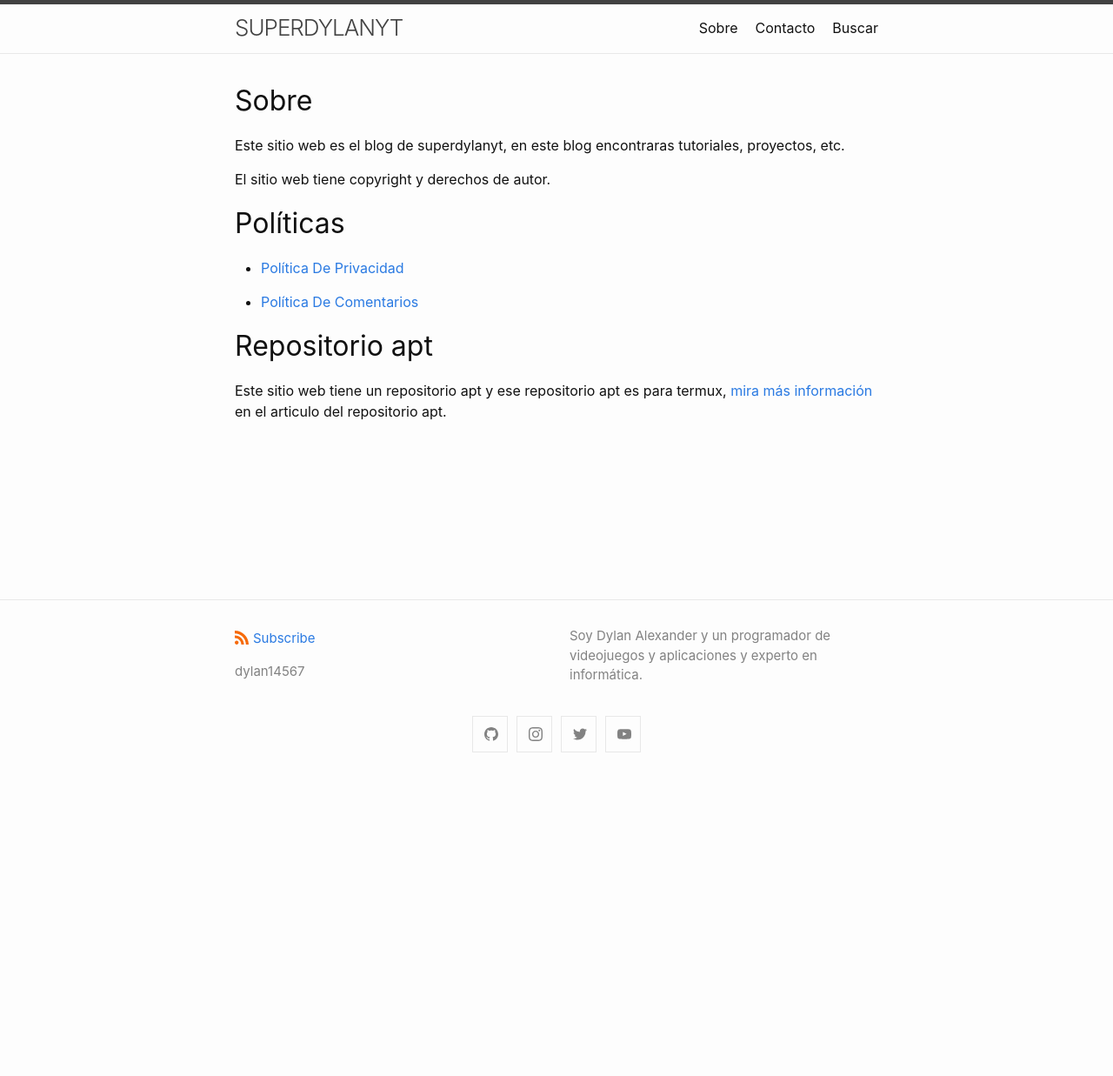
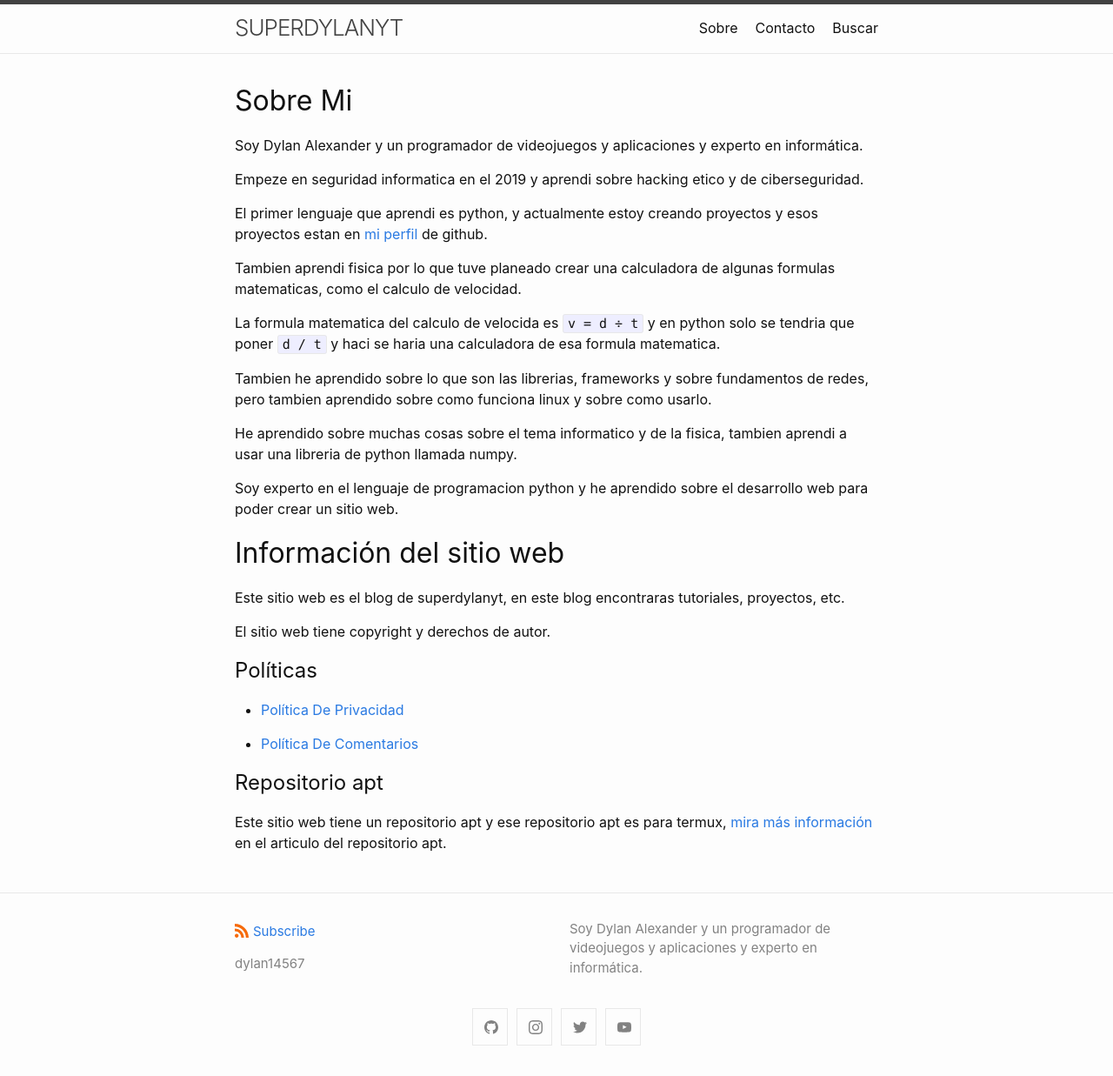
Before and after one commit to dylanmeca/dylanmeca.github.io, a Jekyll site: the page built from about.md, in a window 1280 px wide. Shown: the whole page at 87% size. Built offline with Jekyll 4.4.1, drawn with Linux system fonts in a browser that asks for light colours; before the commit the page ends 900 px from its top, so only the background shows below that.

Commit message:
Update about.md

````diff
--- a/about.md
+++ b/about.md
@@ -3,18 +3,36 @@ layout: default
 title: Sobre
 ---
 
-# Sobre
+# Sobre Mi
+
+Soy Dylan Alexander y un programador de videojuegos y aplicaciones y experto en informática.
+
+Empeze en seguridad informatica en  el 2019 y aprendi sobre hacking etico y de ciberseguridad.
+
+El primer lenguaje que aprendi es python, y actualmente estoy creando proyectos y esos proyectos estan en [mi perfil](https://github.com/dylan14567) de github.
+
+Tambien aprendi fisica por lo que tuve planeado crear una calculadora de algunas formulas matematicas, como el calculo de velocidad.
+
+La formula matematica del calculo de velocida es ``` v = d ÷ t ``` y en python solo se tendria que poner ``` d / t ``` y haci se haria una calculadora de esa formula matematica.
+
+Tambien he aprendido sobre lo que son las librerias, frameworks y sobre fundamentos de redes, pero tambien aprendido sobre como funciona linux y sobre como usarlo.
+
+He aprendido sobre muchas cosas sobre el tema informatico y de la fisica, tambien aprendi a usar una libreria de python llamada numpy.
+
+Soy experto en el lenguaje de programacion python y he aprendido sobre el desarrollo web para poder crear un sitio web.
+
+# Información del sitio web
 
 Este sitio web es el blog de superdylanyt, en este blog encontraras tutoriales, proyectos, etc.
 
 El sitio web tiene copyright y derechos de autor.
 
-# Políticas
+## Políticas
 
 * [Política De Privacidad](https://dylan14567.github.io/2021/03/08/POL%C3%8DTICA-DE-PRIVACIDAD.html)
 
 * [Política De Comentarios](https://dylan14567.github.io/2021/03/08/politica-de-comentarios.html)
 
-# Repositorio apt
+## Repositorio apt
 
 Este sitio web tiene un repositorio apt y ese repositorio apt es para termux, [mira más información](https://dylan14567.github.io/2021/03/09/lab-termux.html) en el articulo del repositorio apt.
````
